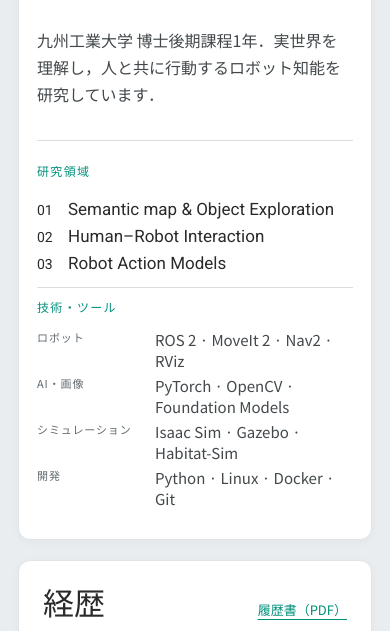
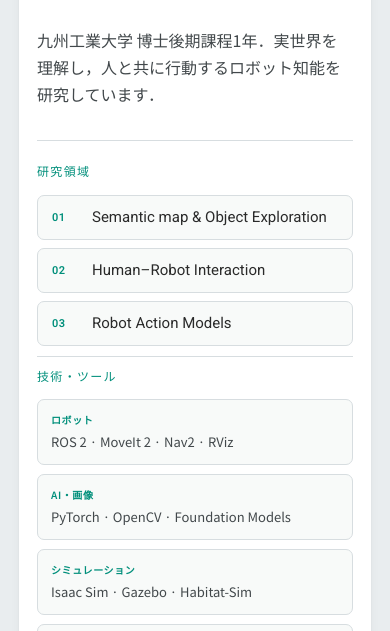
Before and after one commit to arimuraKoshun/arimuraKoshun.github.io, a plain HTML site: page ja/index.html in a window 390 px wide. Shown: the part 460-1091 px from the top of the page. Drawn offline with Linux system fonts and the light colour scheme.

Commit message:
Improve Japanese research and tools layout

```diff
--- a/ja/index.html
+++ b/ja/index.html
@@ -20,7 +20,7 @@
     <link rel="preconnect" href="https://fonts.googleapis.com">
     <link rel="preconnect" href="https://fonts.gstatic.com" crossorigin>
     <link href="https://fonts.googleapis.com/css2?family=Roboto:wght@400;500;600&family=Noto+Sans+JP:wght@400;500;600&family=Oswald:wght@400;500&family=Playfair+Display:wght@400;500&display=swap" rel="stylesheet">
-    <link rel="stylesheet" href="../styles.css?v=22">
+    <link rel="stylesheet" href="../styles.css?v=23">
     <script type="application/ld+json">
     {"@context":"https://schema.org","@type":"Person","name":"Koshun Arimura","alternateName":["Arimura Koshun","有村幸峻","Arimura Koushun"],"url":"https://arimurakoshun.github.io","jobTitle":"Ph.D. Student","affiliation":{"@type":"CollegeOrUniversity","name":"Kyushu Institute of Technology"},"knowsAbout":["Open-World Robotics","Human-Robot Interaction","Robot Action Models"]}
     </script>
@@ -64,8 +64,8 @@
                         <h2 class="eyebrow">研究領域</h2>
                         <ol class="focus-list">
                             <li><span class="focus-index">01</span>Semantic map &amp; Object Exploration</li>
-                            <li><span class="focus-index">02</span>Human–Robot Interaction</li>
-                            <li><span class="focus-index">03</span>Robot Action Models</li>
+                            <li><span class="focus-index">02</span><span>Human–Robot Interaction</span></li>
+                            <li><span class="focus-index">03</span><span>Robot Action Models</span></li>
                         </ol>
                     </div>
                     <div class="hero-detail tools-detail">
--- a/styles.css
+++ b/styles.css
@@ -151,6 +151,15 @@ h1, h2, h3, p, figure, ol, ul, dl, dd { margin: 0; }
 .award-meta strong { display: inline-flex; align-items: center; min-width: 0; padding: 3px 9px; border-radius: 4px; background: #e8f5f2; color: var(--accent-dark); font-size: 12px; font-weight: 600; line-height: 1.4; }
 .award-meta span { padding-left: 10px; border-left: 1px solid var(--line); color: var(--soft); }
 
+
+body:lang(ja) .focus-list { display: grid; gap: 8px; margin-top: 14px; }
+body:lang(ja) .focus-list li { align-items: center; gap: 14px; padding: 11px 14px; border: 1px solid var(--line); border-radius: 7px; background: #f8faf9; font-family: var(--sans); font-size: 15px; line-height: 1.4; }
+body:lang(ja) .focus-index { flex: 0 0 26px; color: var(--accent-dark); font-size: 11px; font-weight: 600; letter-spacing: .05em; }
+body:lang(ja) .tool-list { display: grid; grid-template-columns: repeat(2, minmax(0, 1fr)); gap: 9px; margin-top: 13px; }
+body:lang(ja) .tool-list > div { display: flex; flex-direction: column; gap: 5px; padding: 12px 13px; border: 1px solid var(--line); border-radius: 7px; background: #f8faf9; }
+body:lang(ja) .tool-list dt { color: var(--accent-dark); font-size: 10px; font-weight: 600; letter-spacing: .06em; }
+body:lang(ja) .tool-list dd { color: #42484b; font-size: 13px; line-height: 1.5; }
+
 #site-footer { border-top: 1px solid var(--line); }
 .footer-content { display: flex; justify-content: space-between; gap: 20px; padding: 20px 0 27px; color: var(--soft); font-size: 12px; }
 
@@ -187,6 +196,7 @@ h1, h2, h3, p, figure, ol, ul, dl, dd { margin: 0; }
     .intro-copy { margin-top: 30px; }
     .intro-copy br { display: none; }
     .tool-list > div { grid-template-columns: 110px minmax(0, 1fr); gap: 8px; }
+    body:lang(ja) .tool-list { grid-template-columns: 1fr; }
     .cv-row, .competition-row, .year-group, .award-year-group { grid-template-columns: 1fr; gap: 7px; }
     .section-title-row { flex-wrap: wrap; }
     .cv-row p { font-size: 16px; }
```
Also changed, not shown: awards.html (+1 -1 lines), index.html (+1 -1 lines), ja/awards.html (+1 -1 lines), ja/publications.html (+1 -1 lines), publications.html (+1 -1 lines).
